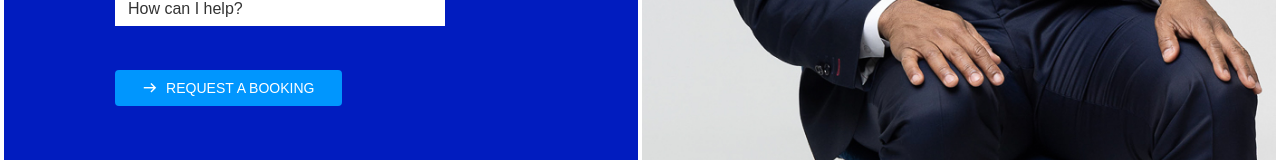
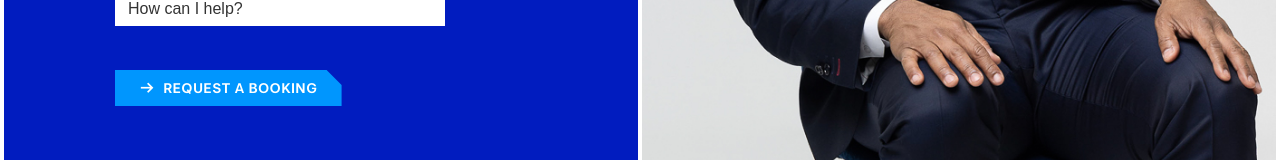
Before and after one commit to plantersclock/barjes-angulo, a Next.js app: page /speaking in a window 1280 px wide. Shown: the part 3062-3222 px from the top of the page. Built offline with nearby package versions, Linux system fonts and the light colour scheme; no server answers.

Commit message:
updated buttons

```diff
--- a/app/components/contact/contactadvisor.tsx
+++ b/app/components/contact/contactadvisor.tsx
@@ -137,16 +137,18 @@ const ContactAdvisor = () => {
             <button
               type="submit"
               disabled={isSubmitting}
-              className="relative flex flex-col items-start lg:max-w-[60%] xl:max-w-[55%] 2xl:max-w-[45%] mt-8"
+              className="w-full lg:max-w-[60%] xl:max-w-[55%] 2xl:max-w-[45%] mt-8 inline-flex items-center gap-2 px-4 2xl:px-6 py-3 sm:py-2 2xl:py-3 text-white text-xs 2xl:text-sm font-semibold uppercase tracking-wide hover:opacity-90 transition-opacity"
+              style={{
+                backgroundColor: isSubmitting ? "#666" : "#0096fe",
+                clipPath:
+                  "polygon(0 0, calc(100% - 15px) 0, 100% 15px, 100% 100%, 0 100%)",
+              }}
             >
-              <div
-                className="flex items-center justify-center text-white text-sm py-2 px-6 rounded-sm transition-all duration-200 w-full"
-                style={{ backgroundColor: isSubmitting ? "#666" : "#0096fe" }}
-              >
-                <span className="text-lg leading-none mr-2 font-eloquia-text">
-                  →
+              <div className="w-full text-center lg:text-left flex justify-center items-center">
+                <span className="text-lg leading-none mr-2 font-eloquia-text">→</span>
+                <span className="font-eloquia-text text-sm">
+                  {isSubmitting ? "SENDING..." : "JOIN THE WAITLIST"}
                 </span>
-                {isSubmitting ? "SENDING..." : "JOIN THE WAITLIST"}
               </div>
             </button>
           </form>
--- a/app/components/contact/contactbook.tsx
+++ b/app/components/contact/contactbook.tsx
@@ -112,16 +112,18 @@ const ContactBook = () => {
             <button
               type="submit"
               disabled={isSubmitting}
-              className="relative flex flex-col items-start lg:max-w-[60%] xl:max-w-[55%] 2xl:max-w-[50%] mt-8"
+              className="w-full lg:max-w-[60%] xl:max-w-[55%] 2xl:max-w-[50%] mt-8 inline-flex items-center gap-2 px-4 2xl:px-6 py-3 sm:py-2 2xl:py-3 text-white text-xs 2xl:text-sm font-semibold uppercase tracking-wide hover:opacity-90 transition-opacity"
+              style={{
+                backgroundColor: isSubmitting ? "#666" : "#0096fe",
+                clipPath:
+                  "polygon(0 0, calc(100% - 15px) 0, 100% 15px, 100% 100%, 0 100%)",
+              }}
             >
-              <div
-                className="flex items-center justify-center text-white text-sm py-2 px-6 rounded-sm transition-all duration-200 w-full"
-                style={{ backgroundColor: isSubmitting ? "#666" : "#0096fe" }}
-              >
-                <span className="text-lg leading-none mr-2 font-eloquia-text">
-                  →
+              <div className="w-full text-center lg:text-left flex justify-center items-center">
+                <span className="text-lg leading-none mr-2 font-eloquia-text">→</span>
+                <span className="font-eloquia-text text-sm">
+                  {isSubmitting ? "SENDING..." : "REQUEST A BOOKING"}
                 </span>
-                {isSubmitting ? "SENDING..." : "REQUEST A BOOKING"}
               </div>
             </button>
           </form>
--- a/app/components/contact/contacthero.tsx
+++ b/app/components/contact/contacthero.tsx
@@ -121,16 +121,18 @@ const ContactHero = () => {
             <button
               type="submit"
               disabled={isSubmitting}
-              className="relative flex flex-col items-start lg:max-w-[52%] xl:max-w-[50%] 2xl:max-w-[42%] mt-8"
+              className="w-full lg:max-w-[52%] xl:max-w-[50%] 2xl:max-w-[42%] mt-8 inline-flex items-center gap-2 px-4 2xl:px-6 py-3 sm:py-2 2xl:py-3 text-white text-xs 2xl:text-sm font-semibold uppercase tracking-wide hover:opacity-90 transition-opacity"
+              style={{
+                backgroundColor: isSubmitting ? "#666" : "#0096fe",
+                clipPath:
+                  "polygon(0 0, calc(100% - 15px) 0, 100% 15px, 100% 100%, 0 100%)",
+              }}
             >
-              <div
-                className="flex items-center justify-center text-white text-sm py-2 px-6 rounded-sm transition-all duration-200 w-full"
-                style={{ backgroundColor: isSubmitting ? "#666" : "#0096fe" }}
-              >
-                <span className="text-lg leading-none mr-2 font-eloquia-text">
-                  →
+              <div className="w-full text-center lg:text-left flex justify-center items-center">
+                <span className="text-lg leading-none mr-2 font-eloquia-text">→</span>
+                <span className="font-eloquia-text text-sm">
+                  {isSubmitting ? "SENDING..." : "CONTACT BARJES"}
                 </span>
-                {isSubmitting ? "SENDING..." : "CONTACT BARJES"}
               </div>
             </button>
           </form>
--- a/app/home/financialfreedomsection.tsx
+++ b/app/home/financialfreedomsection.tsx
@@ -70,11 +70,11 @@ const FinancialFreedomSection = () => {
           <div className="font-semibold mt-8 font-eloquia-display">LEGACY</div>
         </div>
       </div>
-      <div className="w-full flex flex-col sm:flex-row items-center justify-center gap-6 md:gap-18 mt-14 sm:mt-18">
+      <div className="pb-8 lg:pb-0 w-full flex flex-col sm:flex-row items-center justify-center gap-6 md:gap-18 mt-14 sm:mt-18">
         <div className="font-eloquia-display font-medium text-2xl 2xl:text-3xl text-center sm:text-left leading-none">
           Ready to make it <span className="block sm:inline">make sense?</span>
         </div>
-        <div className="min-w-full sm:min-w-0 flex flex-col">
+        <div className=" min-w-full sm:min-w-0 flex flex-col">
           <GenericButton
             title="Learn the process"
             linkHref="/for-clients#process"
--- a/app/home/hero.tsx
+++ b/app/home/hero.tsx
@@ -20,7 +20,7 @@ const Hero = () => {
         />
       </div>
       <div className="w-full lg:w-[45%] p-[8%] lg:p-[3.5%]">
-        <h1 className="uppercase mb-4  -mt-6 text-sm xl:text-base">
+        <h1 className="uppercase -mt-2 mb-4  sm:-mt-6 text-sm xl:text-base">
           financial advisor miAmi
         </h1>
         <h2 className="max-w-[85%] lg:max-w-[80%] text-header">
```
